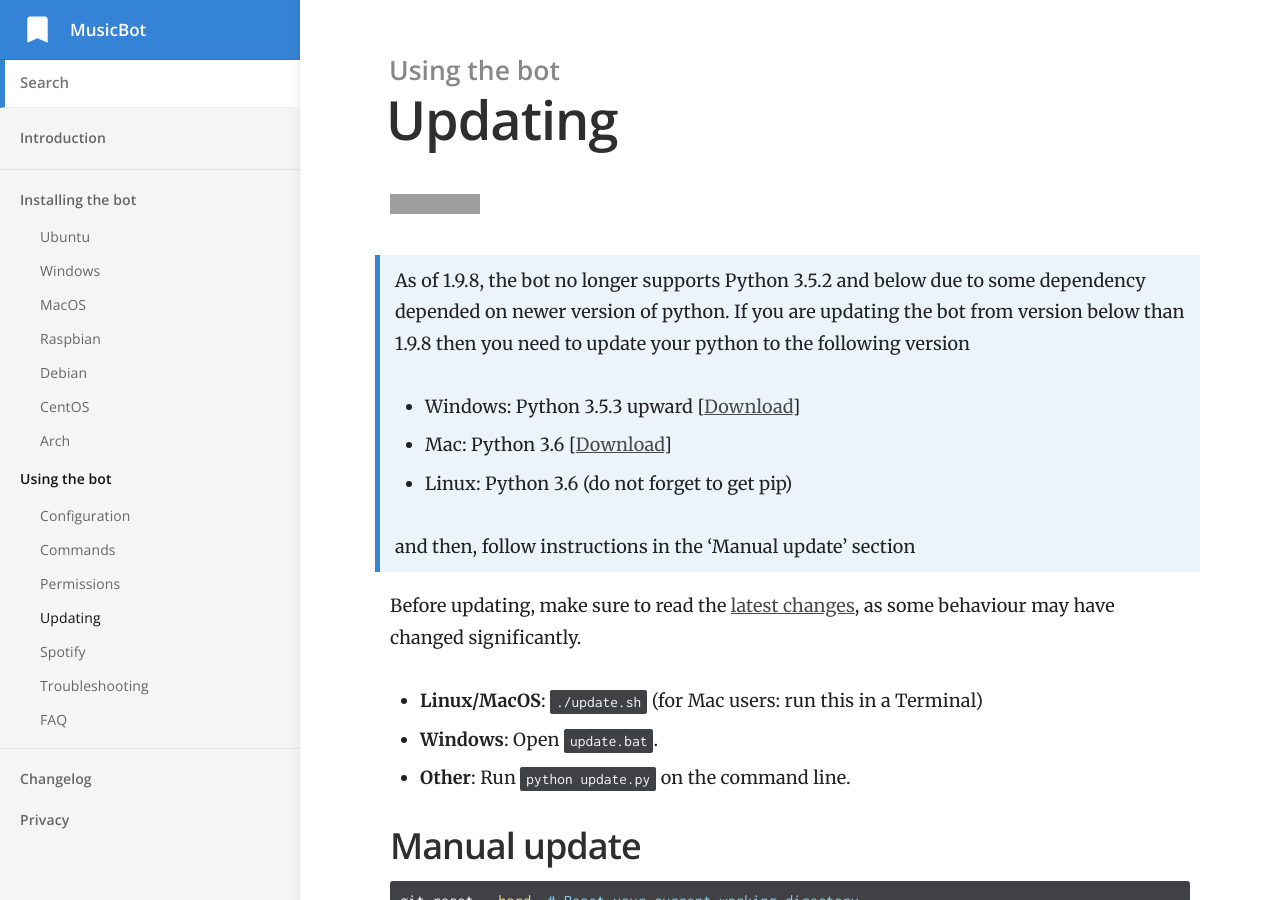
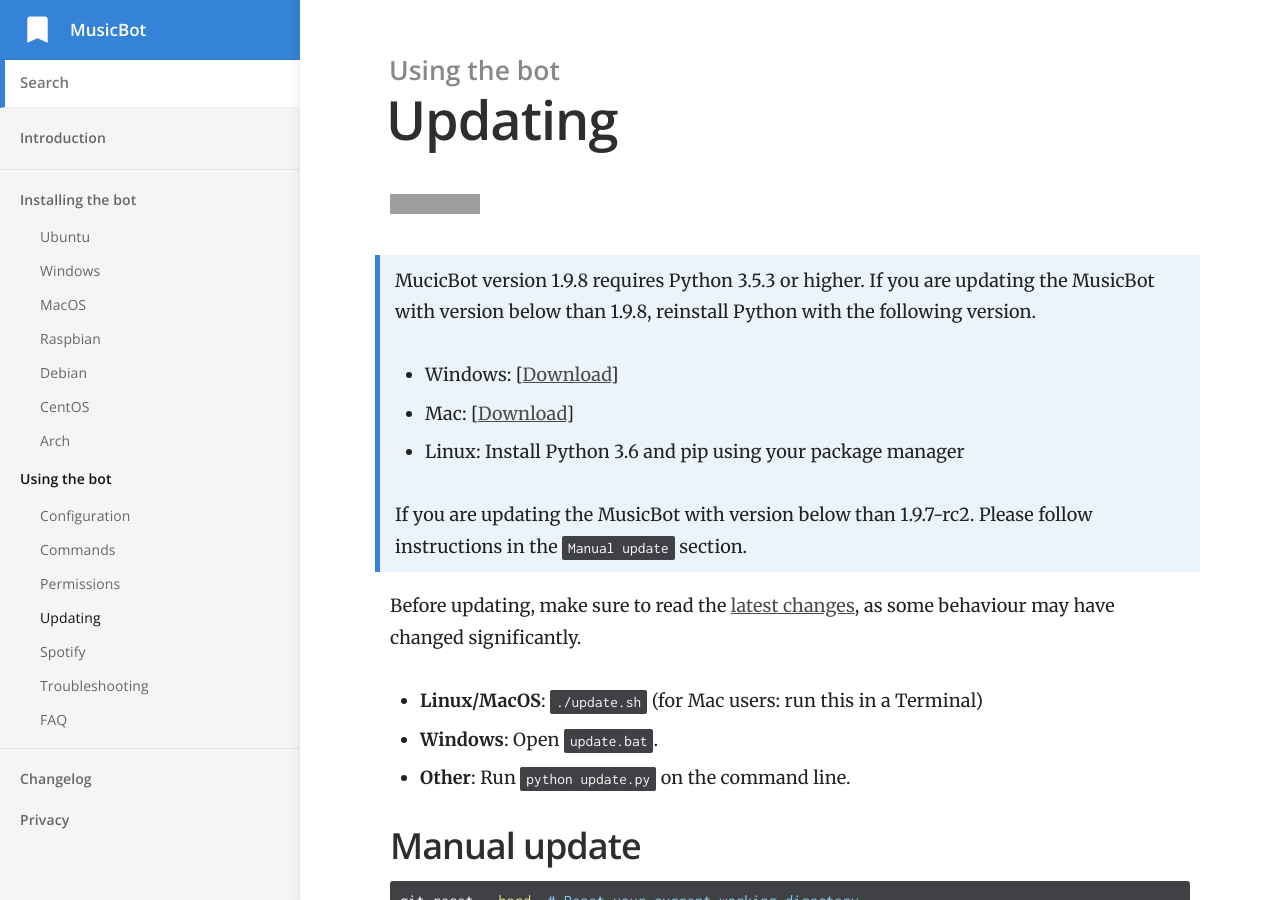
Before and after one commit to Just-Some-Bots/MusicBot, a Jekyll site: the page built from _docs/using/updating.md, in a window 1280 px wide and 900 px high. Built offline with Jekyll 4.4.1, drawn with Linux system fonts in a browser that asks for light colours; grey boxes are pictures that could not be loaded.

Commit message:
Clean - 1

```diff
--- a/_docs/using/updating.md
+++ b/_docs/using/updating.md
@@ -6,12 +6,12 @@ order: 4
 
 ![GitHub release](https://img.shields.io/github/release/Just-Some-Bots/MusicBot.svg?style=flat-square)
 
-> As of 1.9.8, the bot no longer supports Python 3.5.2 and below due to some dependency depended on newer version of python. If you are updating the bot from version below than 1.9.8 then you need to update your python to the following version
-> - Windows: Python 3.5.3 upward [[Download](https://www.python.org/ftp/python/3.7.0/python-3.7.0.exe)]
-> - Mac: Python 3.6 [[Download](https://www.python.org/ftp/python/3.6.6/python-3.6.6-macosx10.6.pkg)]
-> - Linux: Python 3.6 (do not forget to get pip)
+> MucicBot version 1.9.8 requires Python 3.5.3 or higher. If you are updating the MusicBot with version below than 1.9.8, reinstall Python with the following version.
+> - Windows: [[Download](https://www.python.org/ftp/python/3.7.0/python-3.7.0.exe)]
+> - Mac: [[Download](https://www.python.org/ftp/python/3.6.6/python-3.6.6-macosx10.6.pkg)]
+> - Linux: Install Python 3.6 and pip using your package manager
 >
-> and then, follow instructions in the 'Manual update' section
+> If you are updating the MusicBot with version below than 1.9.7-rc2. Please follow instructions in the `Manual update` section.
 
 Before updating, make sure to read the [latest changes](/changelog), as some behaviour may have changed significantly.
 
```
